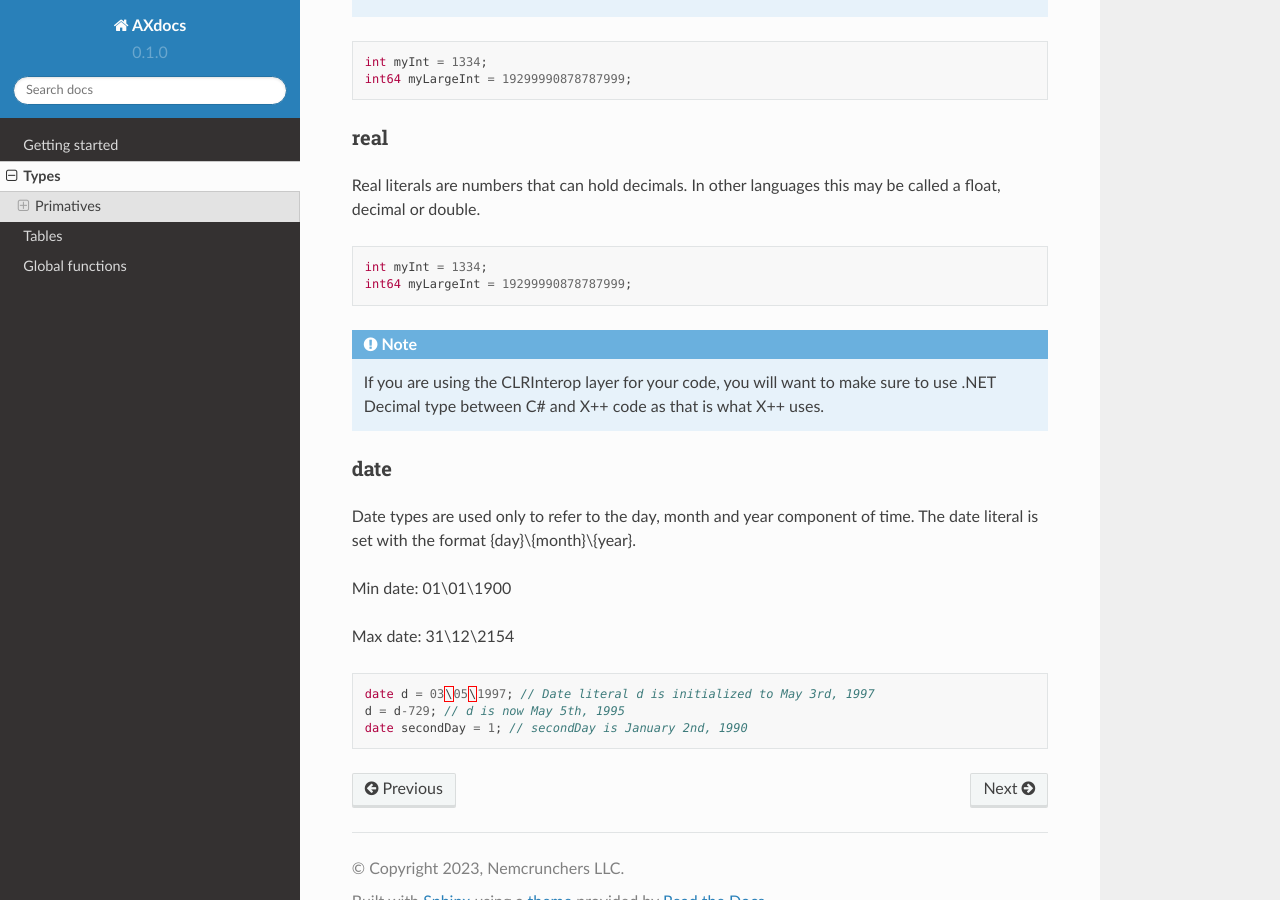
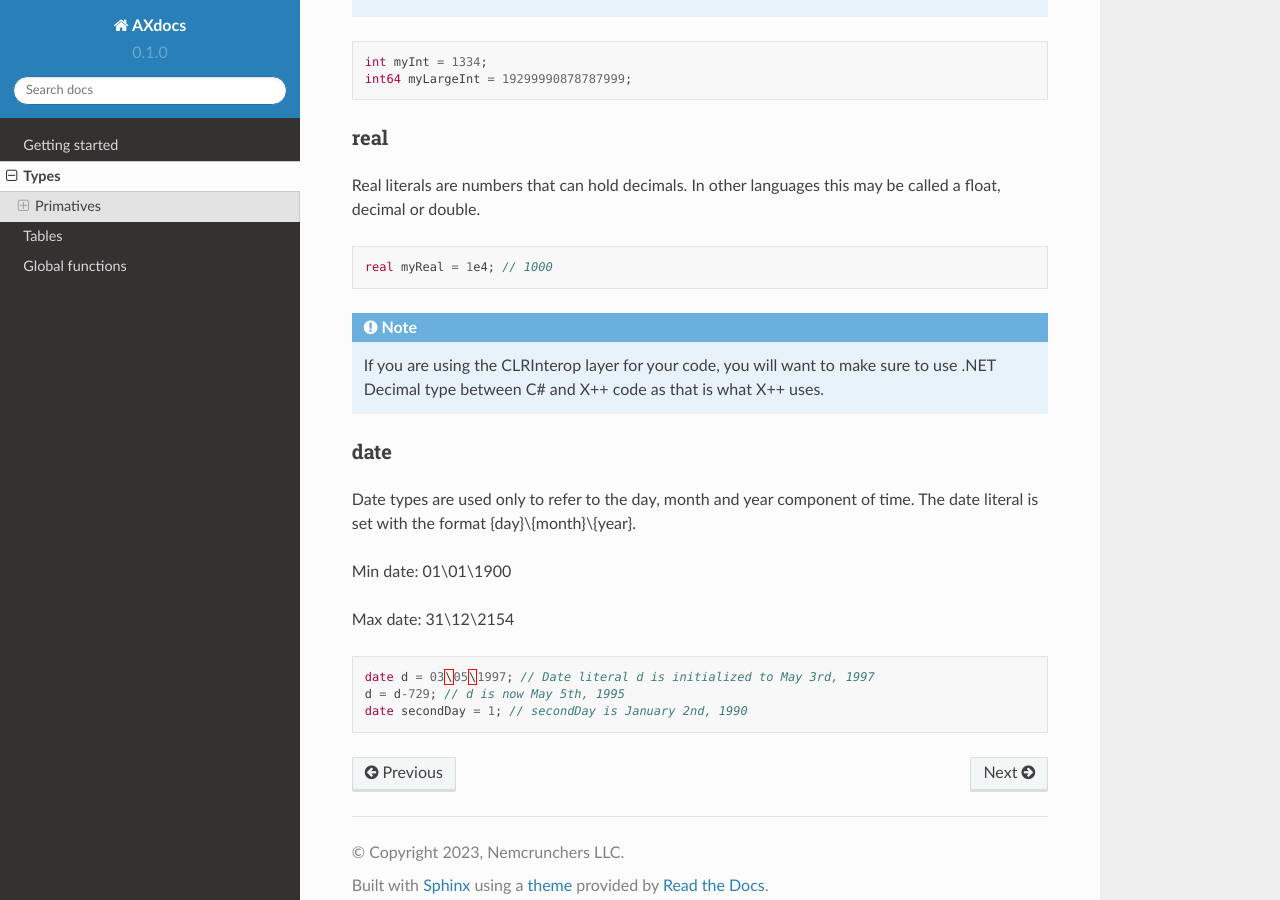
Before and after one commit to andrewschmidt-a/missing-ax-docs, a Sphinx documentation site: the page built from docs/source/types.rst, in a window 1280 px wide and 900 px high, scrolled down 1696 px. Built offline with Sphinx 7.4.7 and the Read the Docs theme 2.0.0, drawn with Linux system fonts in a browser that asks for light colours.

Commit message:
update real

```diff
--- a/docs/source/types.rst
+++ b/docs/source/types.rst
@@ -79,8 +79,7 @@ Real literals are numbers that can hold decimals. In other languages this may be
 
 .. code-block:: X++
 
-    int myInt = 1334;
-    int64 myLargeInt = 19299990878787999;
+    real myReal = 1e4; // 1000
 
 .. note ::
    If you are using the CLRInterop layer for your code, you will want to make sure to use .NET Decimal type between C# and X++ code as that is what X++ uses.
```
